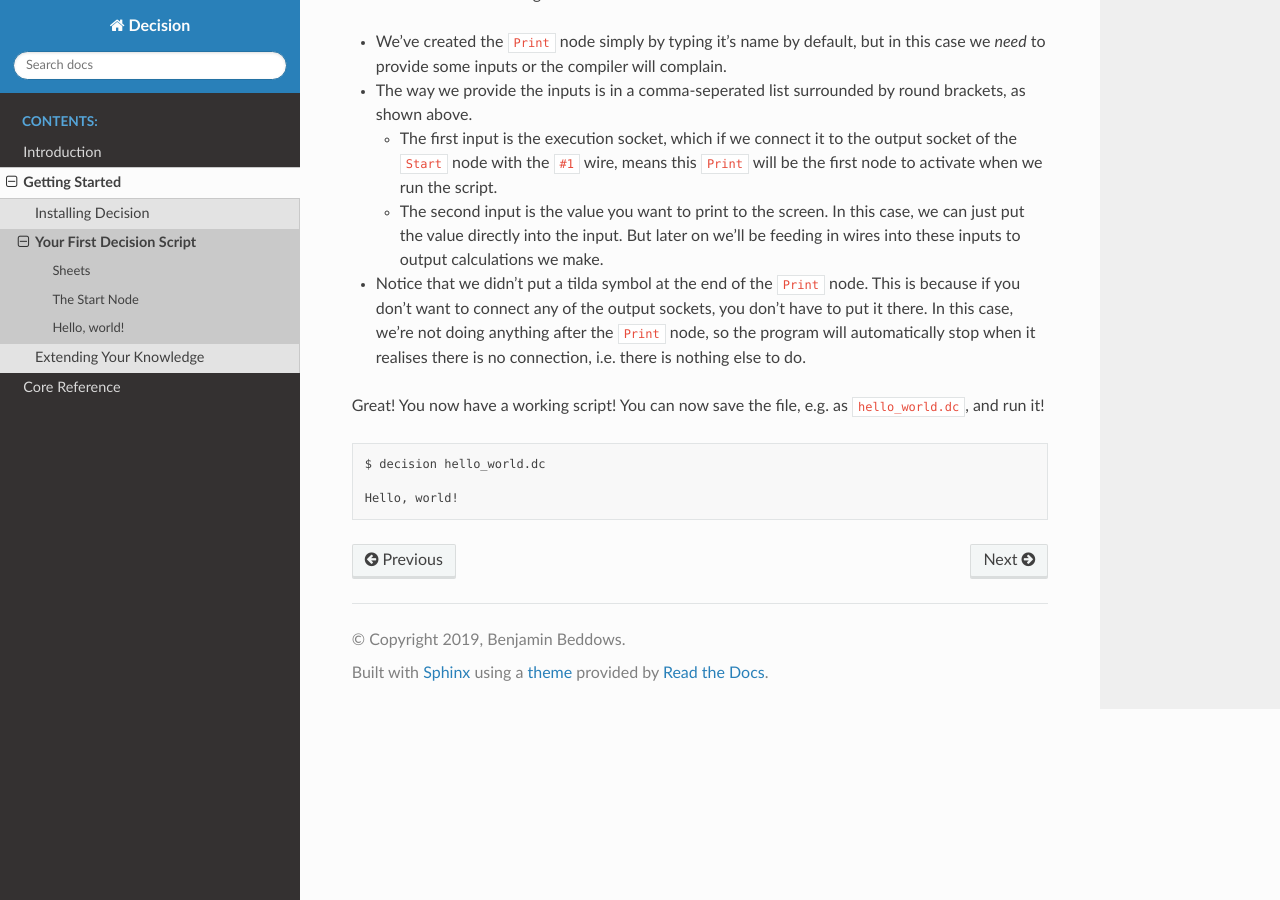
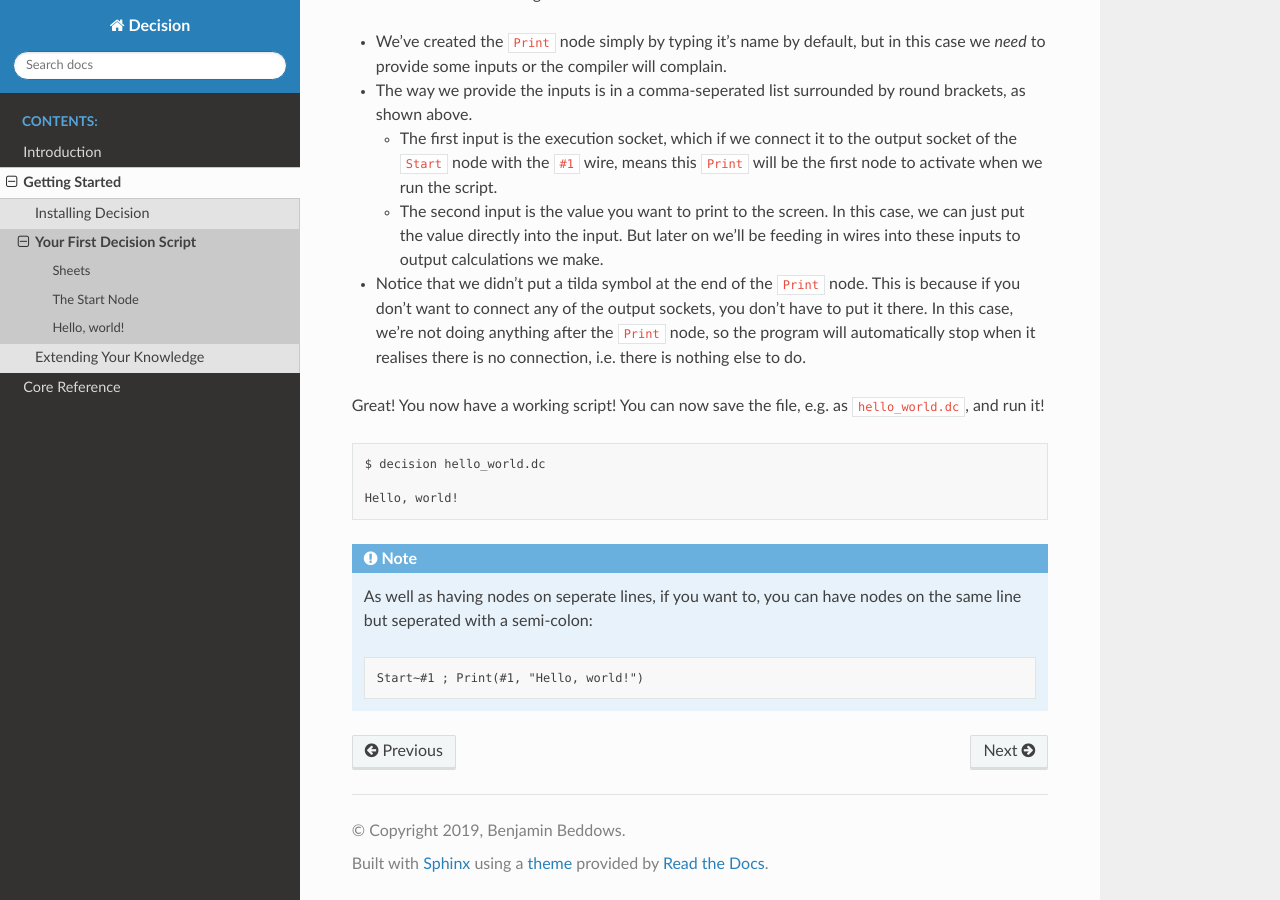
Before and after one commit to drwhut/decision, a Sphinx documentation site: the page built from docs/user/source/getting_started/your_first_decision_script.rst, in a window 1280 px wide and 900 px high, scrolled down 1908 px. Built offline with Sphinx 7.4.7 and the Read the Docs theme 2.0.0, drawn with Linux system fonts in a browser that asks for light colours.

Commit message:
Added note about semi-colon EOS in user manual.

```diff
--- a/docs/user/source/getting_started/your_first_decision_script.rst
+++ b/docs/user/source/getting_started/your_first_decision_script.rst
@@ -144,3 +144,12 @@ Great! You now have a working script! You can now save the file, e.g. as
    $ decision hello_world.dc
 
    Hello, world!
+
+.. note::
+
+   As well as having nodes on seperate lines, if you want to, you can have
+   nodes on the same line but seperated with a semi-colon:
+
+   .. code-block:: decision
+
+      Start~#1 ; Print(#1, "Hello, world!")
```
